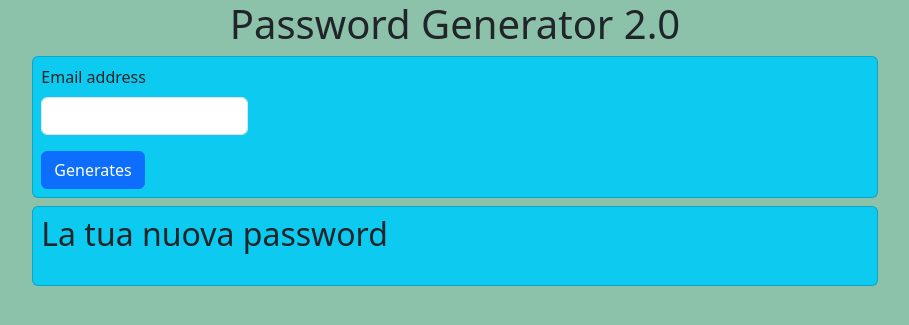
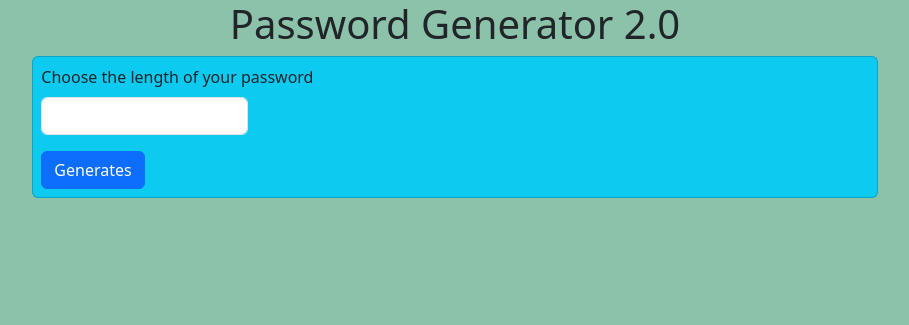
Before and after one commit to Al-Giovinetti/php-strong-password-generator, a PHP site: page / in a window 1280 px wide. Shown: the top 325 px of the page, without its empty margins (185-1094 px from the left). Run offline with PHP 8.4, Linux system fonts and the light colour scheme.

Commit message:
password passata a server.php

```diff
--- a/index.php
+++ b/index.php
@@ -1,10 +1,4 @@
 <?php
-    include_once __DIR__ . "/utilities/function.php";
-
-    $passwordLength = null;
-    if(!empty($_GET["passwordLength"])){
-        $passwordLength = $_GET["passwordLength"];
-    };
 
 ?>
 
@@ -20,20 +14,15 @@
     <h1 class="text-center">Password Generator 2.0</h1>
     <div class="row">
         <div class="col-8 mx-auto">
-            <form action="./index.php" methods="get" class="card d-md-block p-2 mb-2 bg-info">
+            <form action="./server.php" methods="get" class="card d-md-block p-2 mb-2 bg-info">
                 <div class="mb-3">
-                    <label for="passwordLenght" class="form-label">Email address</label>
+                    <label for="passwordLenght" class="form-label">Choose the length of your password</label>
                     <input type="number" class="form-control w-25" id="passwordLenght" name="passwordLength">
                 </div>
                 <button type="submit" class="btn btn-primary">
                     Generates
                 </button>
             </form>
-            <div class="output card p-2 bg-info">
-                <h2>La tua nuova password</h2>
-                <p> <strong> <?php echo generateRandomPassword($passwordLength)?> </strong> </p>
-            </div>
-
         </div>
     </div>
 </body>
```
Also changed, not shown: server.php (added, +27 -0 lines).
